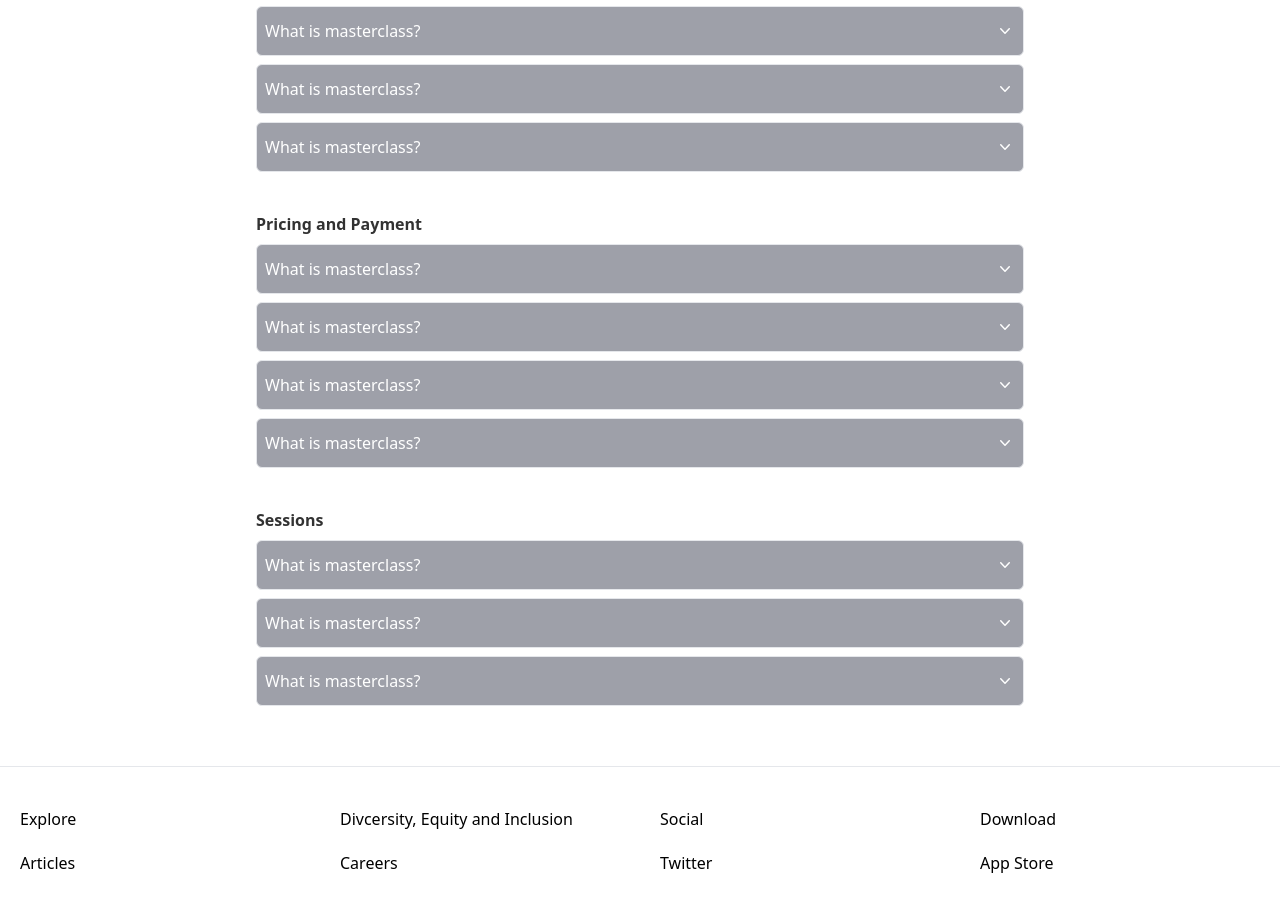
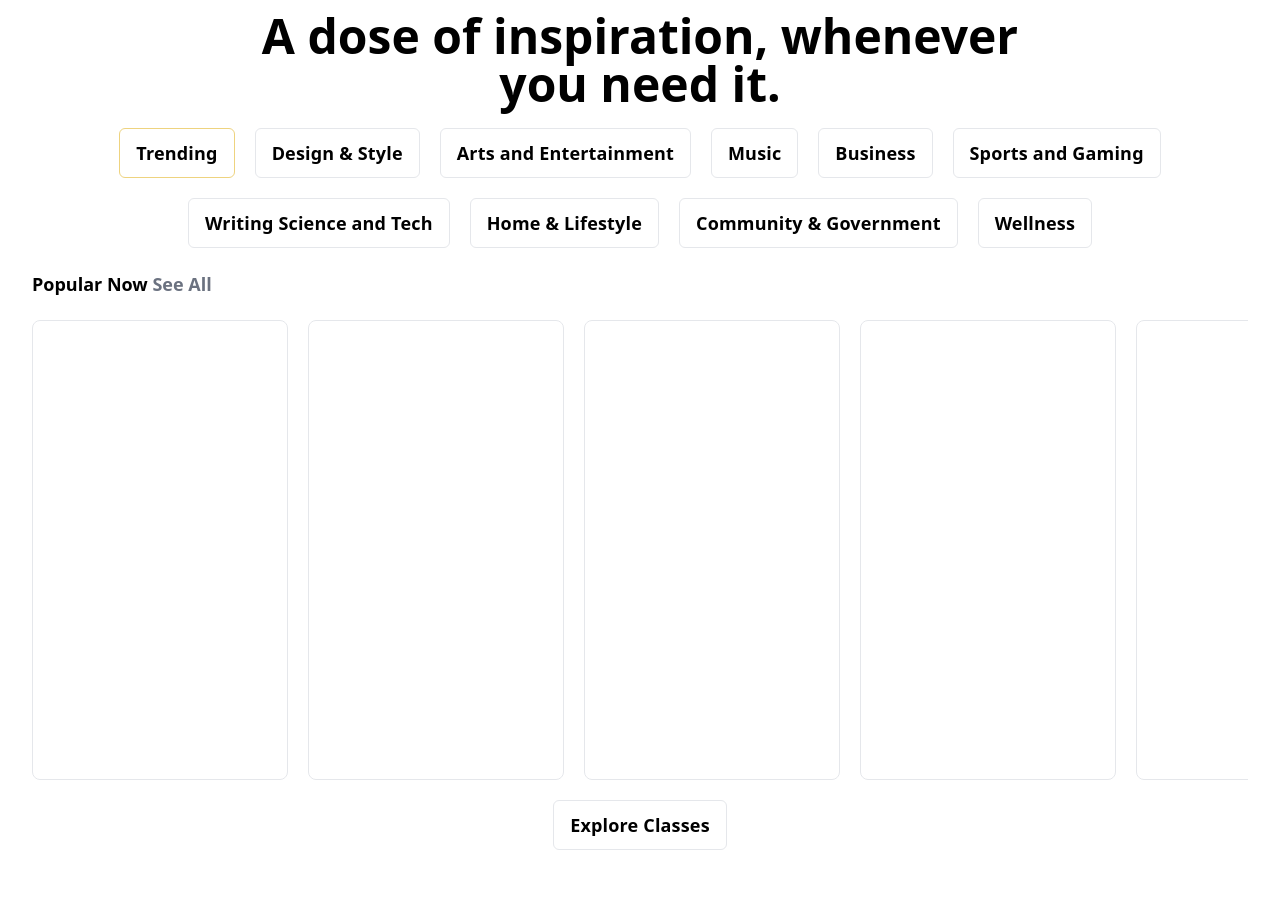
Before and after one commit to KulaniBaloyi/master-class, a Next.js app: page / in a window 1280 px wide. Shown: the part 1548-2447 px from the top of the page. Built offline with nearby package versions, Linux system fonts and the light colour scheme.

Commit message:
added footer and faq section

```diff
--- /dev/null
+++ b/app/components/ComingSoon.js
@@ -0,0 +1,23 @@
+import React from 'react'
+
+const ComingSoon = () => {
+  return (
+    <div className='ml-[2.5%]'>
+        <h2 className='text-3xl font-semibold leading-8'>Coming Soon</h2>
+        <section className='my-5 flex flex-col'>
+
+    <div className='w-full h-[500px] flex gap-5 overflow-x-auto py-5 '>
+        <div className='h-[300px] max-w-full aspect-video border rounded-xl shrink-0'></div>
+        <div className='h-[300px] max-w-full aspect-video border rounded-xl shrink-0'></div>
+        <div className='h-[300px] max-w-full aspect-video border rounded-xl shrink-0'></div>
+
+
+    </div>
+
+
+</section>
+</div>
+  )
+}
+
+export default ComingSoon
--- /dev/null
+++ b/app/components/Explore.js
@@ -0,0 +1,43 @@
+import React from 'react'
+
+const Explore = () => {
+  return (
+    <div className='my-10 flex flex-col'>
+        <h2 className='font-semibold text-center text-5xl lg:w-3/5 mx-auto  my-5'>A dose of inspiration,
+whenever you need it.</h2>
+<ul className='flex gap-5 place-content-center flex-wrap w-[90%] m-auto'>
+    <li className='px-4 py-2  font-semibold rounded-md  tracking-[.01em] leading-8 text-lg border border-[#eed37f]'>Trending</li>
+    <li className='px-4 py-2  font-semibold rounded-md  tracking-[.01em] leading-8 text-lg border '>Design & Style</li>
+    <li className='px-4 py-2  font-semibold rounded-md  tracking-[.01em] leading-8 text-lg border '>Arts and Entertainment</li>
+    <li className='px-4 py-2  font-semibold rounded-md  tracking-[.01em] leading-8 text-lg border '>Music</li>
+    <li className='px-4 py-2  font-semibold rounded-md  tracking-[.01em] leading-8 text-lg border '>Business</li>
+    <li className='px-4 py-2  font-semibold rounded-md  tracking-[.01em] leading-8 text-lg border '>Sports and Gaming</li>
+    <li className='px-4 py-2  font-semibold rounded-md  tracking-[.01em] leading-8 text-lg border '>Writing Science and Tech</li>
+    <li className='px-4 py-2  font-semibold rounded-md  tracking-[.01em] leading-8 text-lg border '>Home & Lifestyle</li>
+    <li className='px-4 py-2  font-semibold rounded-md  tracking-[.01em] leading-8 text-lg border '>Community & Government</li>
+    <li className='px-4 py-2  font-semibold rounded-md  tracking-[.01em] leading-8 text-lg border '>Wellness</li>
+
+</ul>
+<section className='my-5 w-[95%] mx-auto flex flex-col'>
+    <h2 className='text-lg leading-8 font-semibold'>Popular Now <span className='text-gray-500'>See All</span></h2>
+    <div className='w-full h-[500px] flex gap-5 overflow-x-auto py-5 '>
+        <div className='w-[256px] h-full aspect[9/16] border rounded-lg shrink-0'></div>
+        <div className='w-[256px] h-full aspect[9/16] border rounded-lg shrink-0'></div>
+        <div className='w-[256px] h-full aspect[9/16] border rounded-lg shrink-0'></div>
+        <div className='w-[256px] h-full aspect[9/16] border rounded-lg shrink-0'></div>
+        <div className='w-[256px] h-full aspect[9/16] border rounded-lg shrink-0'></div>
+        <div className='w-[256px] h-full aspect[9/16] border rounded-lg shrink-0'></div>
+        <div className='w-[256px] h-full aspect[9/16] border rounded-lg shrink-0'></div>
+        <div className='w-[256px] h-full aspect[9/16] border rounded-lg shrink-0'></div>
+        <div className='w-[256px] h-full aspect[9/16] border rounded-lg shrink-0'></div>
+        <div className='w-[256px] h-full aspect[9/16] border rounded-lg shrink-0'></div>
+
+    </div>
+    <button className='px-4 py-2  font-semibold rounded-md  tracking-[.01em] leading-8 text-lg border self-center '>Explore Classes</button>
+
+</section>
+    </div>
+  )
+}
+
+export default Explore
--- a/app/components/FAQ.js
+++ b/app/components/FAQ.js
@@ -2,7 +2,7 @@
 const FAQ = () => {
   return (
    <section className="py-10">
-    <h2 className="font-semibold text-center text-3xl leading-[1.25rem]   my-5">Frequently asked questions</h2>
+    <h2 className="font-semibold text-center text-3xl leading-[1.25rem]  my-5">Frequently asked questions</h2>
     <ul className="flex flex-col gap-2 my-5 lg:max-w-[60%] mx-auto mb-10">
         <h2 className="opacity-80 font-semibold">General</h2>
         <li className="border px-2 py-3 rounded-md w-full bg-[#9ea0a9] text-white flex justify-between items-center">
--- /dev/null
+++ b/app/components/LevelUpTeamSection.js
@@ -0,0 +1,22 @@
+import React from 'react'
+
+const LevelUpTeamSection = () => {
+  return (
+    <div className='w-[95%] m-auto border rounded-xl h-[350px] my-10 grid grid-cols-2'>
+        <div className='border border-teal-800 w-full h-full flex relative' >
+            <div className='rounded-lg border-2 border-dotted border-red-500 aspect-square absolute -top-[10%] right-0 h-[120%]'></div>
+        </div>
+        <div className='border border-yellow-600 w-full h-full p-10 flex flex-col gap-5 justify-center'>
+            <h2>Master at Work</h2>
+            <h3 className='uppercase text-3xl font-semibold leading-8'>Level up your team</h3>
+            <div className='flex gap-5'>
+                <button className='px-4 py-2 rounded-md border'>Contact Sales</button>
+                <button className='px-4 py-2 rounded-md border'>Learn More</button>
+            </div>
+        </div>
+
+    </div>
+  )
+}
+
+export default LevelUpTeamSection
--- /dev/null
+++ b/app/components/SignUp.js
@@ -0,0 +1,16 @@
+import React from 'react'
+
+const SignUp = () => {
+  return (
+    <div className='flex flex-col justify-center items-center gap-5 p-20'>
+        <h2 className='font-semibold leading-8 text-5xl'>Start your journey today.</h2>
+        <p>Choose from 3 plans. Starting at R200/month, billed annually.</p>
+        <div className='flex gap-5'>
+            <button className='rounded-md border px-4 py-2 text-lg leading-8'>Sign Up</button>
+            <button className='rounded-md border px-4 py-2 text-lg leading-8'>Explore Classes</button>
+        </div>
+    </div>
+  )
+}
+
+export default SignUp
--- a/app/components/TrailerSection.js
+++ b/app/components/TrailerSection.js
@@ -3,9 +3,16 @@
 
 const TrailerSection = () => {
   return (
-    <div className='w-full h-[500px] relative backG'>
+    <>
+    <h2 className='font-semibold text-center text-5xl lg:w-3/5 mx-auto  my-5'>Meet the world's best.
+New classes added every month.
+</h2>
+<div className='w-full h-[500px] relative backG'>
         <Image src={"/woman.jpg"} fill alt="trailerImage" className='object-cover' />
     </div>
+
+    </>
+
   )
 }
 
--- a/app/page.js
+++ b/app/page.js
@@ -2,12 +2,20 @@
 import TrailerSection from './components/TrailerSection'
 import FAQ from './components/FAQ'
 import Landing from './components/Landing'
+import Explore from './components/Explore'
+import ComingSoon from './components/ComingSoon'
+import SignUp from './components/SignUp'
+import LevelUpTeamSection from './components/LevelUpTeamSection'
 
 export default function Home() {
   return (
     <main className="min-h-screen">
       <Landing/>
      <TrailerSection/>
+     <Explore/>
+     <ComingSoon/>
+     <SignUp/>
+     <LevelUpTeamSection/>
      <FAQ/>
     </main>
   )
```
